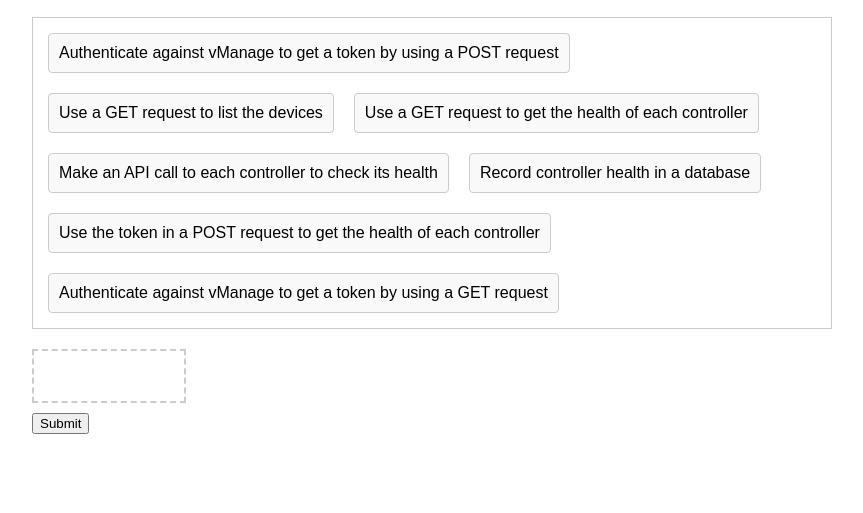
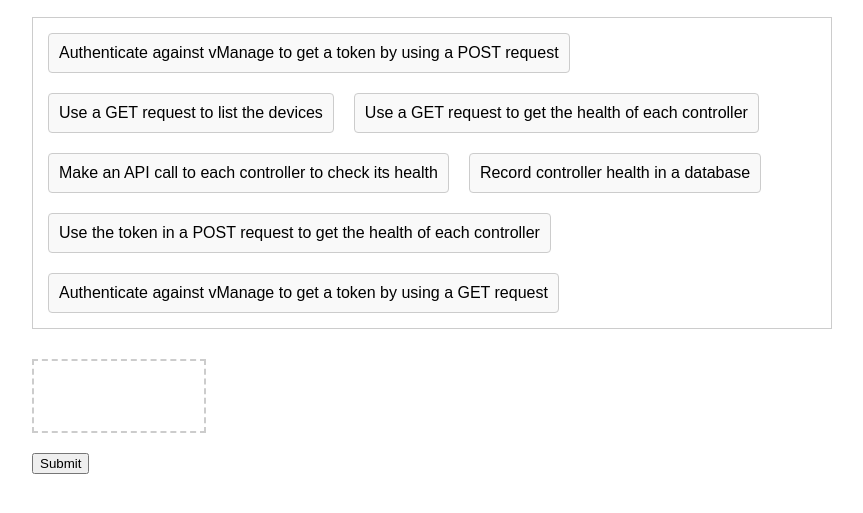
Before and after one commit to microdogs100/quiz-app, a plain HTML site: page index.html in a window 1280 px wide. Shown: the part 131-644 px from the top of the page, without its empty margins (208-1071 px from the left). Drawn offline with nearby package versions, Linux system fonts and the light colour scheme.

Commit message:
Update index.html

```diff
--- a/index.html
+++ b/index.html
@@ -86,12 +86,20 @@
             height: 50px;
             border: 2px dashed #ccc;
             margin: 10px 0;
+            padding: 10px;
+            display: inline-block;
+            vertical-align: top;
         }
         .drag-over {
             border-color: #000;
         }
         .hide {
             display: none;
+        }
+        #answer-container {
+            display: flex;
+            flex-wrap: wrap;
+            gap: 10px;
         }
     </style>
 </head>
@@ -144,7 +152,7 @@
                 const response = await fetch('questions.json');
                 questions = await response.json();
                 console.log('Questions loaded:', questions); // 디버깅을 위한 로그
-                startQuiz(); // 문제 로드 후 퀴��� 시작
+                startQuiz(); // 문제 로드 후 퀴 시작
             } catch (error) {
                 console.error('Error loading questions:', error);
             }
@@ -377,7 +385,7 @@
             });
             html += '</div><div id="answer-container">';
 
-            // answers 배열의 길이만큼 드롭 영역 생성
+            // answer의 길이만큼 드롭 영역 생성
             const answerCount = Array.isArray(question.answer) ? question.answer.length : 1;
             for (let i = 0; i < answerCount; i++) {
                 html += `<div class="drop-zone" data-index="${i}"></div>`;
```
